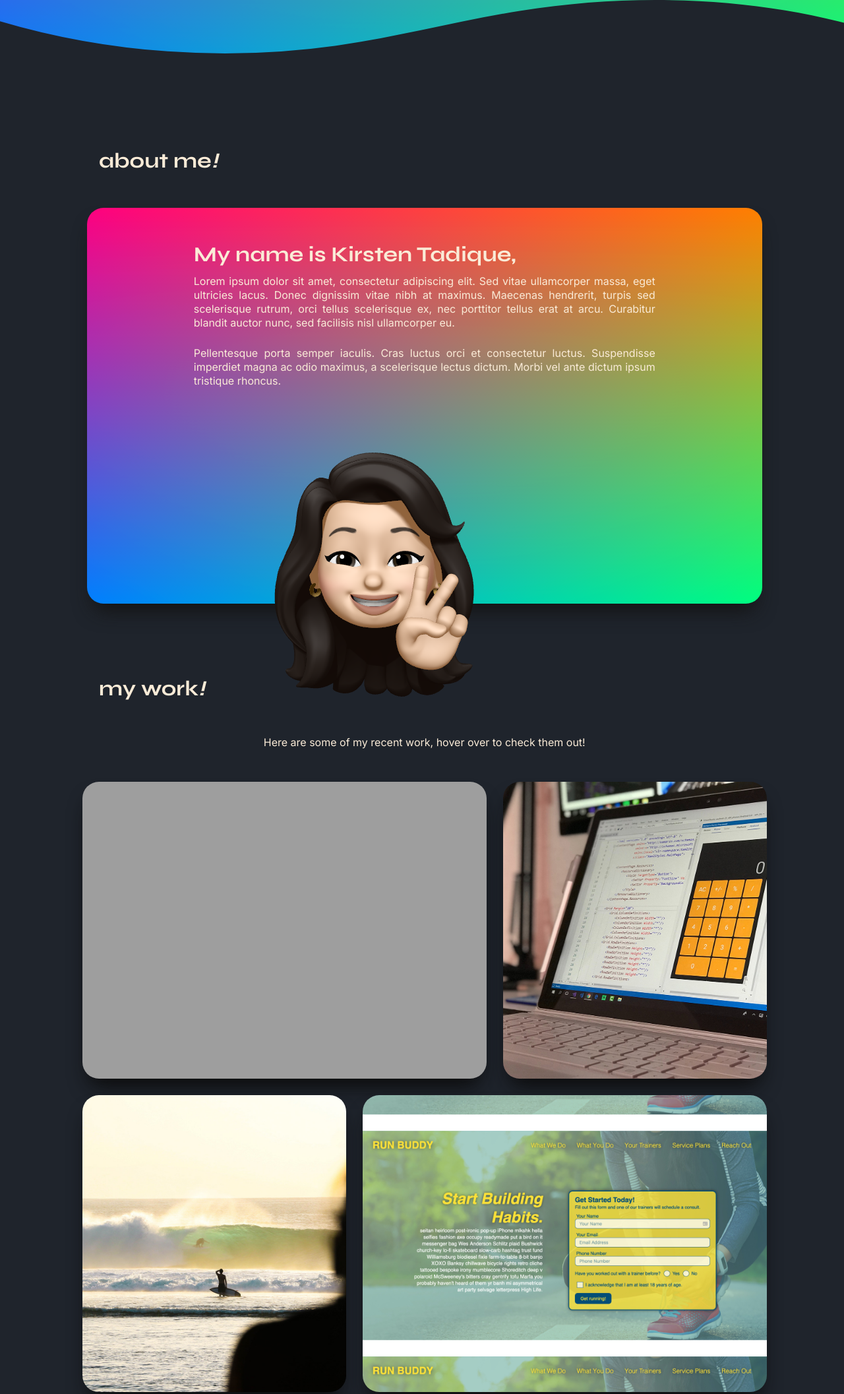
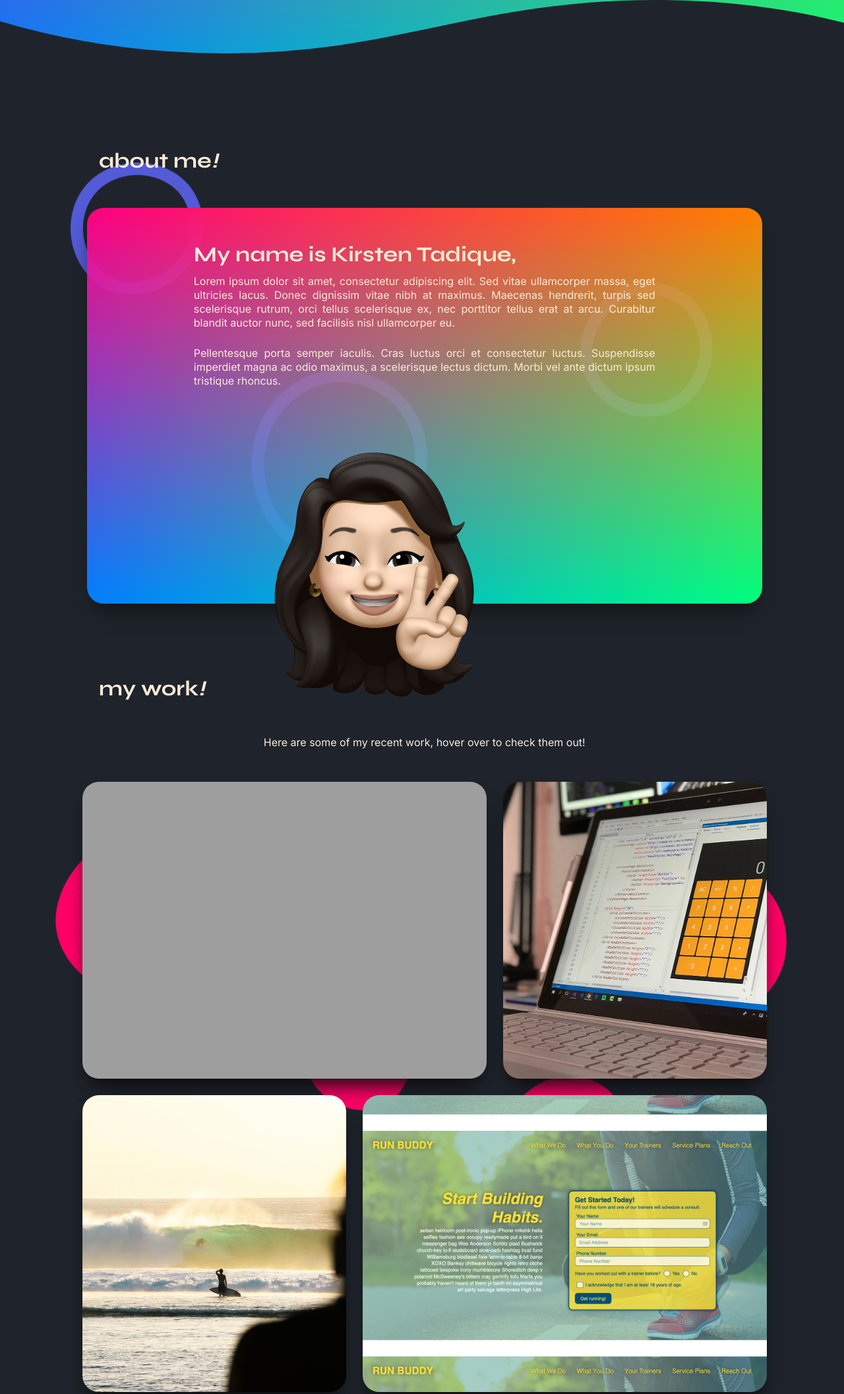
Before and after one commit to ktadique/kt-portfolio, a plain HTML site: page index.html in a window 1280 px wide. Shown: the part 677-2790 px from the top of the page at 66% size. Drawn offline with Linux system fonts and the light colour scheme; the site is published under a folder, as on GitHub Pages, so addresses that start at the root find nothing.

Commit message:
fixed link

```diff
--- a/assets/css/style.css
+++ b/assets/css/style.css
@@ -313,7 +313,7 @@ body {
 #about {
   height: 100vh;
   position: relative;
-  background-image: url(/assets/images/blob-scatter4-fb.png);
+  background-image: url(../images/blob-scatter4-fb.png);
   background-position: center;
   background-size: 100%;
   background-repeat: no-repeat;
@@ -364,9 +364,7 @@ body {
 /* projects*/
 
 #work {
-  /* background-color: var(--rainbowgr);
-  background-blend-mode: screen; */
-  background-image: url(/assets/images/blob-scatter2-fb.png);
+  background-image: url(../images/blob-scatter2-fb.png);
   background-position: center;
   background-size: 100%;
   background-repeat: no-repeat;
@@ -411,10 +409,10 @@ body {
   color: var(--white);
 }
 
-.project-card:hover {
-  /* box-shadow: 0 12px 16px 0 rgba(0, 0, 0, 0.24),
-    0 17px 50px 0 rgba(0, 0, 0, 0.19); */
-}
+/*.project-card:hover {
+   box-shadow: 0 12px 16px 0 rgba(0, 0, 0, 0.24),
+    0 17px 50px 0 rgba(0, 0, 0, 0.19);
+}*/
 
 /* overlay blur learned from> https://dcode.domenade.com/tutorials/image-hover-text-effect-html-css */
 
```
